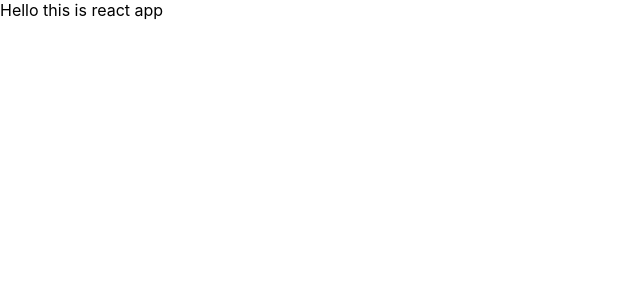
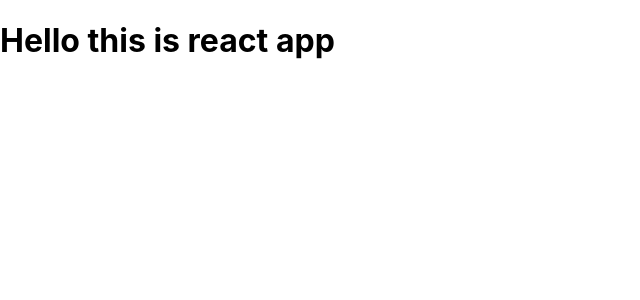
Before and after one commit to Mohit269/My-Portfolio, a React (Create React App) app: page / in a window 1280 px wide. Shown: the top 300 px of the page, without its empty margins (0-640 px from the left). Built offline with nearby package versions, Linux system fonts and the light colour scheme.

Commit message:
second commit

```diff
--- a/src/App.tsx
+++ b/src/App.tsx
@@ -1,7 +1,11 @@
 import React from "react";
 
 function App() {
-  return <div className="App">Hello this is react app</div>;
+  return (
+    <div className="App">
+      <h1>Hello this is react app</h1>
+    </div>
+  );
 }
 
 export default App;
```
